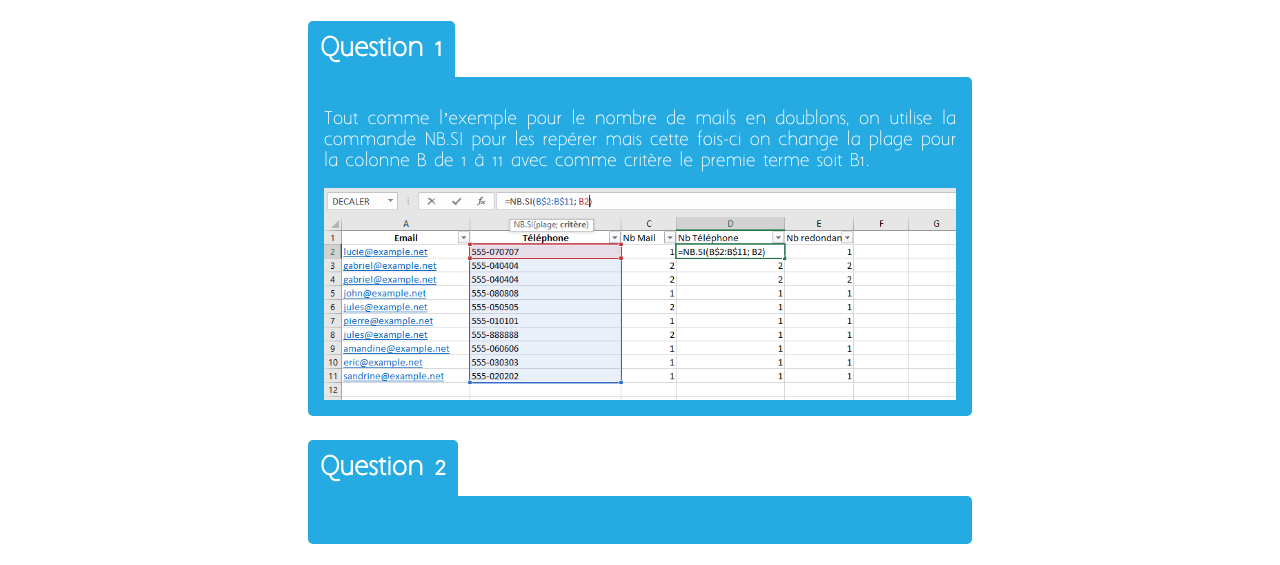
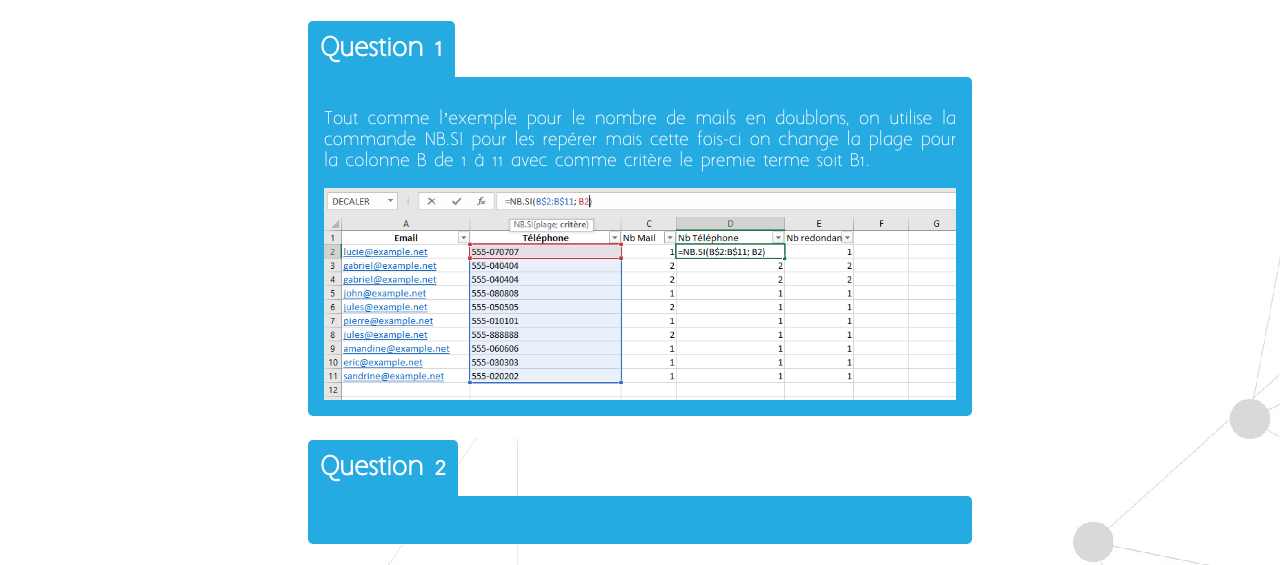
Before and after one commit to YaelBusser/julienPolytech, a plain HTML site: page index.html in a window 1280 px wide. Shown: the part 155-720 px from the top of the page. Drawn offline with Linux system fonts and the light colour scheme; files whose address does not match are found by name.

Commit message:
Ajout background

```diff
--- a/styles/style.css
+++ b/styles/style.css
@@ -21,7 +21,7 @@
     font-style: normal;
 }
 body{
-    background-color: white;
+    background: url("../images/test.jpg")no-repeat;
     overflow-x: hidden;
     z-index: 0;
 }
```
Also changed, not shown: images/test.jpg (added), images/test.png (added).
